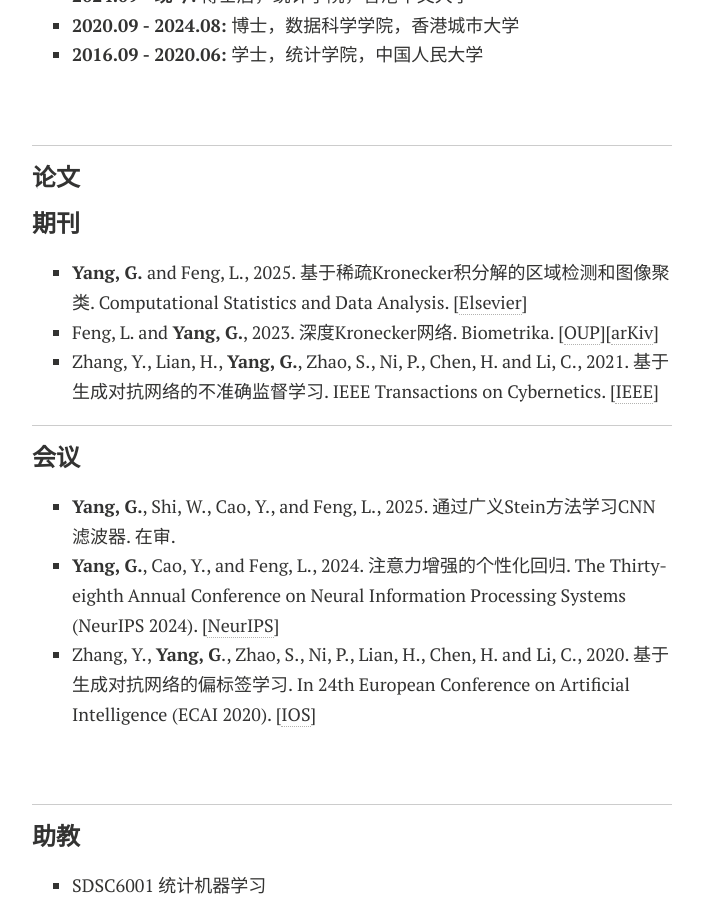
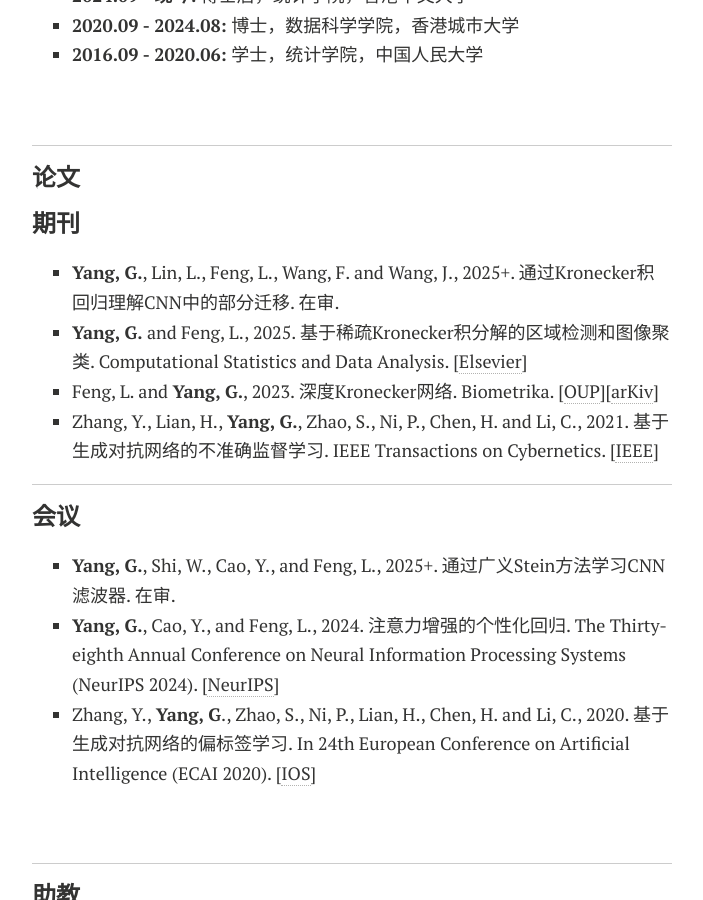
Before and after one commit to YLKnight/YLKnight.github.io, a Jekyll site: the page built from Chinese.md, in a window 1280 px wide and 900 px high, scrolled down 391 px. Shown: the whole window, without its empty margins (288-991 px from the left). Built offline with Jekyll 4.4.1, drawn with Linux system fonts in a browser that asks for light colours; nearby versions of some CDN libraries; comment, search, counter and statistics services are not loaded; a style sheet for code colours, icons or effects is not loaded; our own code applies the rules of GitHub Pages for plain Markdown files.

Commit message:
Update Chinese.md

```diff
--- a/Chinese.md
+++ b/Chinese.md
@@ -28,6 +28,7 @@ layout: page
 
 #### 期刊
 
+- **Yang, G.**, Lin, L., Feng, L., Wang, F. and Wang, J., 2025+. 通过Kronecker积回归理解CNN中的部分迁移. 在审.
 - **Yang, G.** and Feng, L., 2025. 基于稀疏Kronecker积分解的区域检测和图像聚类. Computational Statistics and Data Analysis. [[Elsevier](https://www.sciencedirect.com/science/article/pii/S0167947325001021)]
 - Feng, L. and **Yang, G.**, 2023. 深度Kronecker网络. Biometrika. [[OUP](https://doi.org/10.1093/biomet/asad049)][[arKiv](https://arxiv.org/abs/2210.13327)]
 - Zhang, Y., Lian, H., **Yang, G.**, Zhao, S., Ni, P., Chen, H. and Li, C., 2021. 基于生成对抗网络的不准确监督学习. IEEE Transactions on Cybernetics. [[IEEE](https://ieeexplore.ieee.org/abstract/document/9526351)]
@@ -36,7 +37,7 @@ layout: page
 
 #### 会议
 
-- **Yang, G.**, Shi, W., Cao, Y., and Feng, L., 2025. 通过广义Stein方法学习CNN滤波器. 在审.
+- **Yang, G.**, Shi, W., Cao, Y., and Feng, L., 2025+. 通过广义Stein方法学习CNN滤波器. 在审.
 - **Yang, G.**, Cao, Y., and Feng, L., 2024. 注意力增强的个性化回归. The Thirty-eighth Annual Conference on Neural Information Processing Systems (NeurIPS 2024). [[NeurIPS](https://openreview.net/forum?id=9xoFciqYIU)]
 - Zhang, Y., **Yang, G**., Zhao, S., Ni, P., Lian, H., Chen, H. and Li, C., 2020. 基于生成对抗网络的偏标签学习. In 24th European Conference on Artificial Intelligence (ECAI 2020). [[IOS](https://ebooks.iospress.nl/doi/10.3233/FAIA200279)]
 
```
